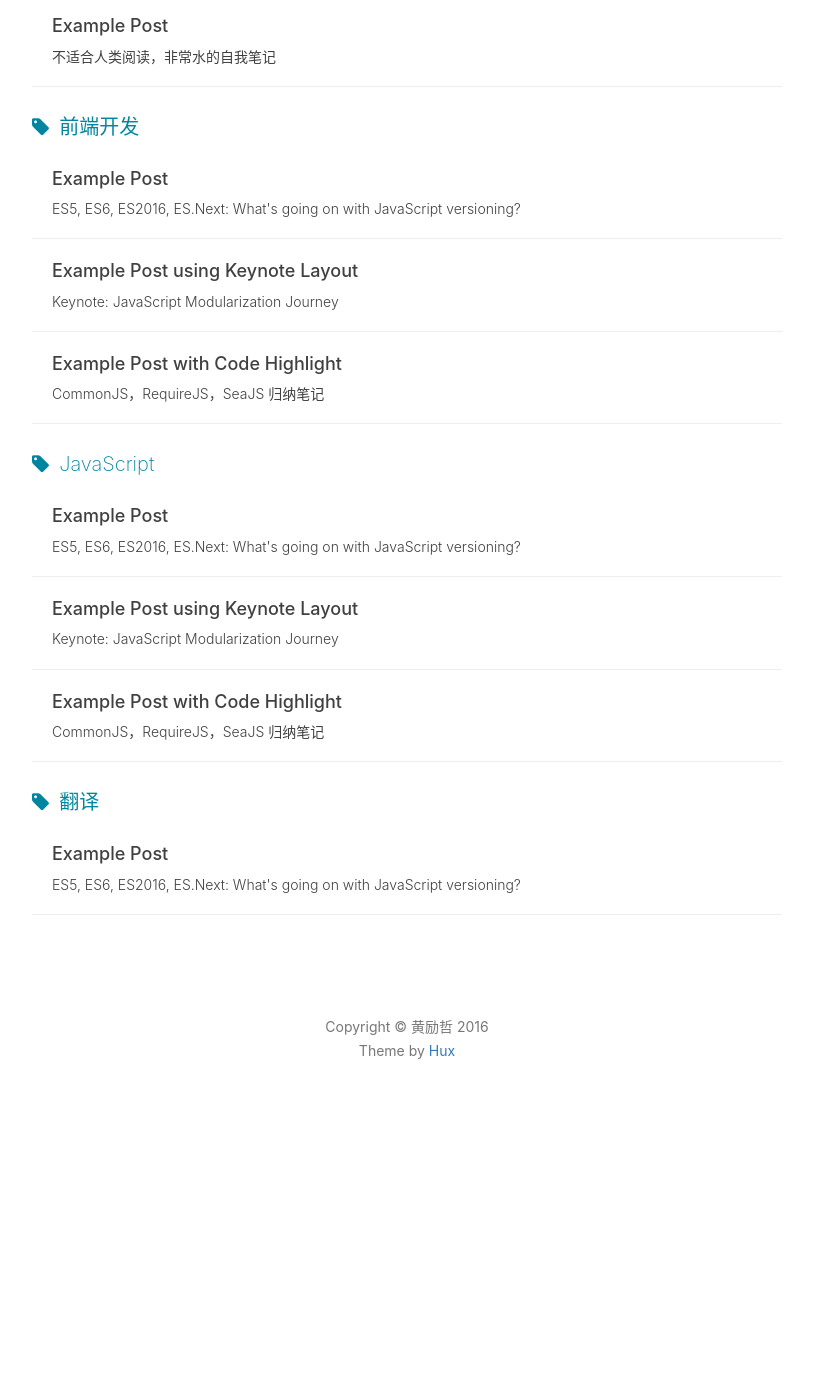
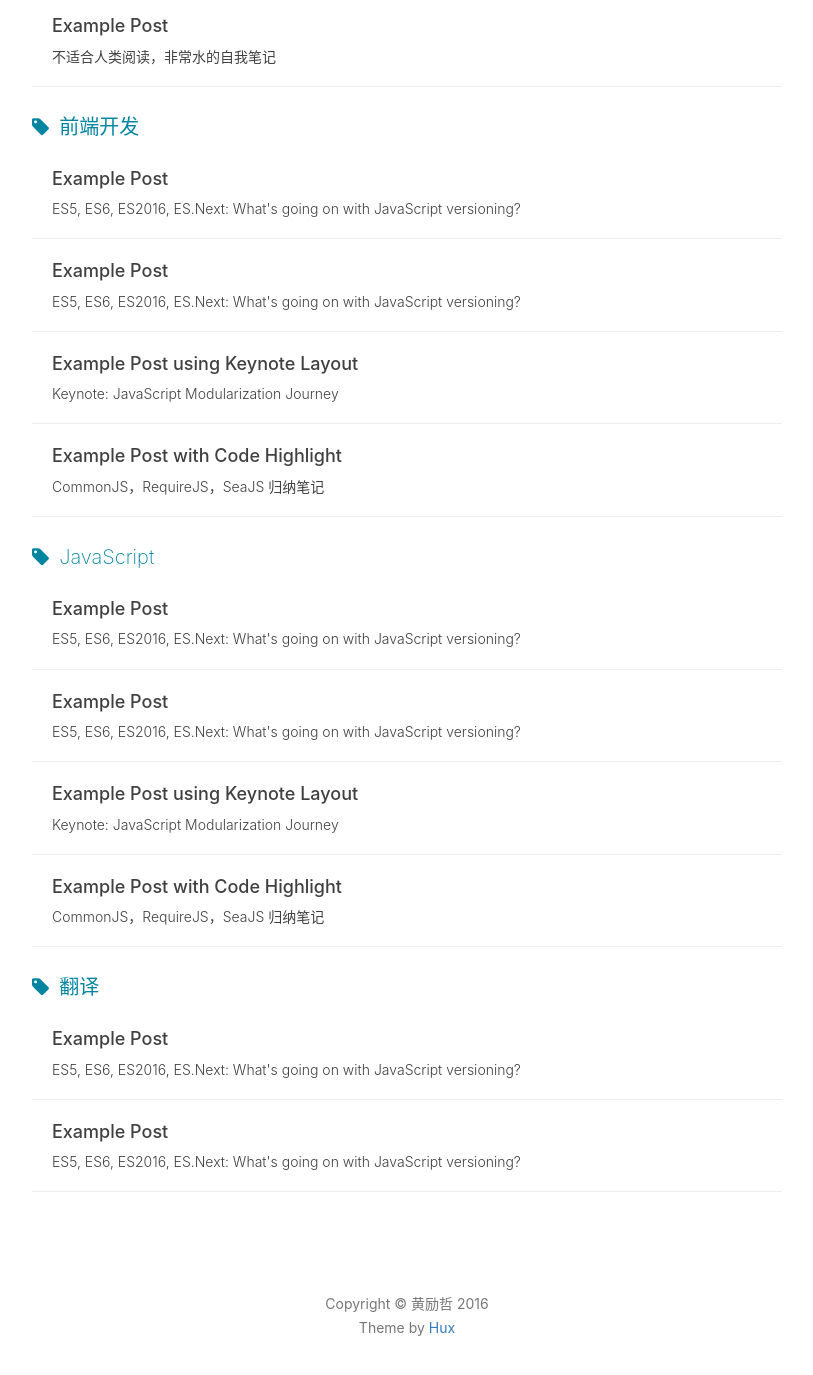
Before and after one commit to tangculijier/tangculijier.github.io, a Jekyll site: the page built from tags.html, in a window 1280 px wide and 1400 px high, scrolled down 925 px. Shown: the top 1375 px of the window, without its empty margins (233-1046 px from the left). Built offline with Jekyll 4.4.1, drawn with Linux system fonts in a browser that asks for light colours; nearby versions of some CDN libraries; comment, search, counter and statistics services are not loaded; before the commit the page ends 2080 px from its top, so only the background shows below that; some of the changed lines change nothing that is shown.

Commit message:
add qinvei friends

```diff
--- a/_config.yml
+++ b/_config.yml
@@ -86,8 +86,8 @@ friends: [
         title: "高浩阳",
         href: "http://gaohaoyang.github.io"
     },{
-        title: "Foo",
-        href: "#"
+        title: "雪峰",
+        href: "http://github.com/qianvei"
     },{
         title: "Bar",
         href: "#"
--- /dev/null
+++ b/_posts/2015-09-22-js-version-x.markdown
@@ -0,0 +1,66 @@
+---
+layout:     post
+title:      "Example Post"
+subtitle:   "ES5, ES6, ES2016, ES.Next: What's going on with JavaScript versioning?"
+date:       2015-09-22
+author:     "Hux"
+header-img: "img/post-bg-js-version.jpg"
+tags:
+    - 前端开发
+    - JavaScript
+    - 翻译
+---
+
+
+JavaScript 有着很奇怪的命名史。
+
+1995 年，它作为网景浏览器（Netscape Navigator）的一部分首次发布，网景给这个新语言命名为 LiveScript。一年后，为了搭上当时媒体热炒 Java 的顺风车，临时改名为了 JavaScript *（当然，Java 和 JavaScript 的关系，就和雷锋和雷锋塔一样 —— 并没有什么关系）*
+
+![java-javascript](/img/in-post/post-js-version/javascript-java.jpg)
+<small class="img-hint">歪果仁的笑话怎么一点都不好笑</small>
+
+> 译者注：[wikipedia 的 JavaScript 词条](https://en.wikipedia.org/wiki/JavaScript#History) 更详细的叙述了这段历史
+
+1996 年，网景将 JavaScript 提交给 [ECMA International（欧洲计算机制造商协会）](http://www.ecma-international.org/) 进行标准化，并最终确定出新的语言标准，它就是 ECMAScript。自此，ECMAScript 成为所有 JavaScript 实现的基础，不过，由于 JavaScript 名字的历史原因和市场原因（很显然 ECMAScript 这个名字并不令人喜欢……），现实中我们只用 ECMAScript 称呼标准，平时都还是使用 JavaScript 来称呼这个语言。
+
+
+> 术语（译者注）：
+>
+> * *标准（Standard）*： 用于定义与其他事物区别的一套规则
+> * *实现（Implementation）*： 某个标准的具体实施/真实实践
+
+
+不过，JavaScript 开发者们并不怎么在乎这些，因为在诞生之后的 15 年里，ECMAScript 并没有多少变化，而且现实中的很多实现都已经和标准大相径庭。其实在第一版的 ECMAScript 发布后，很快又跟进发布了两个版本，但是自从 1999 年 ECMAScript 3 发布后，十年内都没有任何改动被成功添加到官方规范里。取而代之的，是各大浏览器厂商们争先进行自己的语言拓展，web 开发者们别无选择只能去尝试并且支持这些 API。即使是在 2009 年 ECMAScript 5 发布之后，仍然用了数年这些新规范才得到了浏览器的广泛支持，可是大部分开发者还是写着 ECMAScript 3 风格的代码，并不觉得有必要去了解这些规范。
+
+> 译者注：[ECMAScript 第四版草案](https://en.wikipedia.org/wiki/ECMAScript#4th_Edition_.28abandoned.29)由于太过激进而被抛弃，Adobe 的 [ActionScript 3.0](https://en.wikipedia.org/wiki/ActionScript) 是 ECMAScript edition 4 的唯一实现（ Flash 差点就统一 Web 了）
+
+到了 2012 年，事情突然开始有了转变。大家开始推动停止对旧版本 IE 浏览器的支持，用 ECMAScript 5 (ES5) 风格来编写代码也变得更加可行。与此同时，一个新的 ECMAScript 规范也开始启动。到了这时，大家开始逐渐习惯以对 ECMAScript 规范的版本支持程度来形容各种 JavaScript 实现。在正式被指名为 ECMAScript 第 6 版 (ES6) 之前，这个新的标准原本被称为 ES.Harmony（和谐）。2015 年，负责制定 ECMAScript 规范草案的委员会 TC39 决定将定义新标准的制度改为一年一次，这意味着每个新特性一旦被批准就可以添加，而不像以往一样，规范只有在整个草案完成，所有特性都没问题后才能被定稿。因此，ECMAScript 第 6 版在六月份公布之前，又被重命名为了 ECMAScript 2015（ES2015）
+
+目前，仍然有很多新的 JavaScript 特性或语法正在提议中，包括 [decorators（装饰者）](https://github.com/wycats/javascript-decorators)，[async-await（async-await 异步编程模型）](https://github.com/lukehoban/ecmascript-asyncawait) 和 [static class properties（静态类属性）](https://github.com/jeffmo/es-class-properties)。它们通常被称为 ES7，ES2016 或者 ES.Next 的特性，不过实际上它们只能被称作提案或者说可能性，毕竟 ES2016 的规范还没有完成，有可能全部都会引入，也有可能一个都没有。TC39 把一个提案分为 4 个阶段，你可以在 [Babel 的官网](https://babeljs.io/docs/usage/experimental/) 上查看各个提案目前都在哪个阶段了。
+
+所以，我们该如何使用这一大堆术语呢？下面的列表或许能帮助到你：
+
+* **ECMAScript**：一个由 ECMA International 进行标准化，TC39 委员会进行监督的语言。通常用于指代标准本身。
+* **JavaScript**：ECMAScript 标准的各种实现的最常用称呼。这个术语并不局限于某个特定版本的 ECMAScript 规范，并且可能被用于任何不同程度的任意版本的 ECMAScript 的实现。
+* **ECMAScript 5 (ES5)**：ECMAScript 的第五版修订，于 2009 年完成标准化。这个规范在所有现代浏览器中都相当完全的实现了。
+* **ECMAScript 6 (ES6) / ECMAScript 2015 (ES2015)**：ECMAScript 的第六版修订，于 2015 年完成标准化。这个标准被部分实现于大部分现代浏览器。可以查阅[这张兼容性表](http://kangax.github.io/compat-table/es6/)来查看不同浏览器和工具的实现情况。
+* **ECMAScript 2016**：预计的第七版 ECMAScript 修订，计划于明年夏季发布。这份规范具体将包含哪些特性还没有最终确定
+* **ECMAScript Proposals**：被考虑加入未来版本 ECMAScript 标准的特性与语法提案，他们需要经历五个阶段：Strawman（稻草人），Proposal（提议），Draft（草案），Candidate（候选）以及 Finished （完成）。
+
+在这整个 Blog 中，我将把目前的 ECMAScript 版本称作 ES6（因为这是大部分开发者最习以为常的），把明年的规范称作 ES2016（因为，与 ES6/ES2015 不同，这个名字将在整个标准化过程中沿用）并且将那些还没有成为 ECMAScript 定稿或草案的未来语言概念称为 ECMAScript 提案或者 JavaScript 提案。我将尽我所能在任何可能引起困惑的场合沿用这篇文章。
+
+#### 一些资源
+
+
+
+* TC39 的 [Github 仓库](https://github.com/tc39/ecma262)上可以看到所有目前公开的提案
+* 如果你还不熟悉 ES6，Babel 有一个[很不错的特性概览](https://babeljs.io/docs/learn-es2015/)
+* 如果你希望深入 ES6，这里有两本很不错的书： Axel Rauschmayer 的 [Exploring ES6](http://exploringjs.com/)和 Nicholas Zakas 的 [Understanding ECMAScript 6](https://leanpub.com/understandinges6)。Axel 的博客 [2ality](http://www.2ality.com/) 也是很不错的 ES6 资源
+
+<img class="shadow" width="320" src="/img/in-post/post-js-version/keep-calm-and-learn-javascript.png" />
+<small class="img-hint">来学 JavaScript 吧！</small>
+
+#### 著作权声明
+
+本文译自 [ES5, ES6, ES2016, ES.Next: What's going on with JavaScript versioning?](http://benmccormick.org/2015/09/14/es5-es6-es2016-es-next-whats-going-on-with-javascript-versioning/)
+译者 [黄玄](http://weibo.com/huxpro)，首次发布于 [Hux Blog](http://huangxuan.me)，转载请保留以上链接
```
